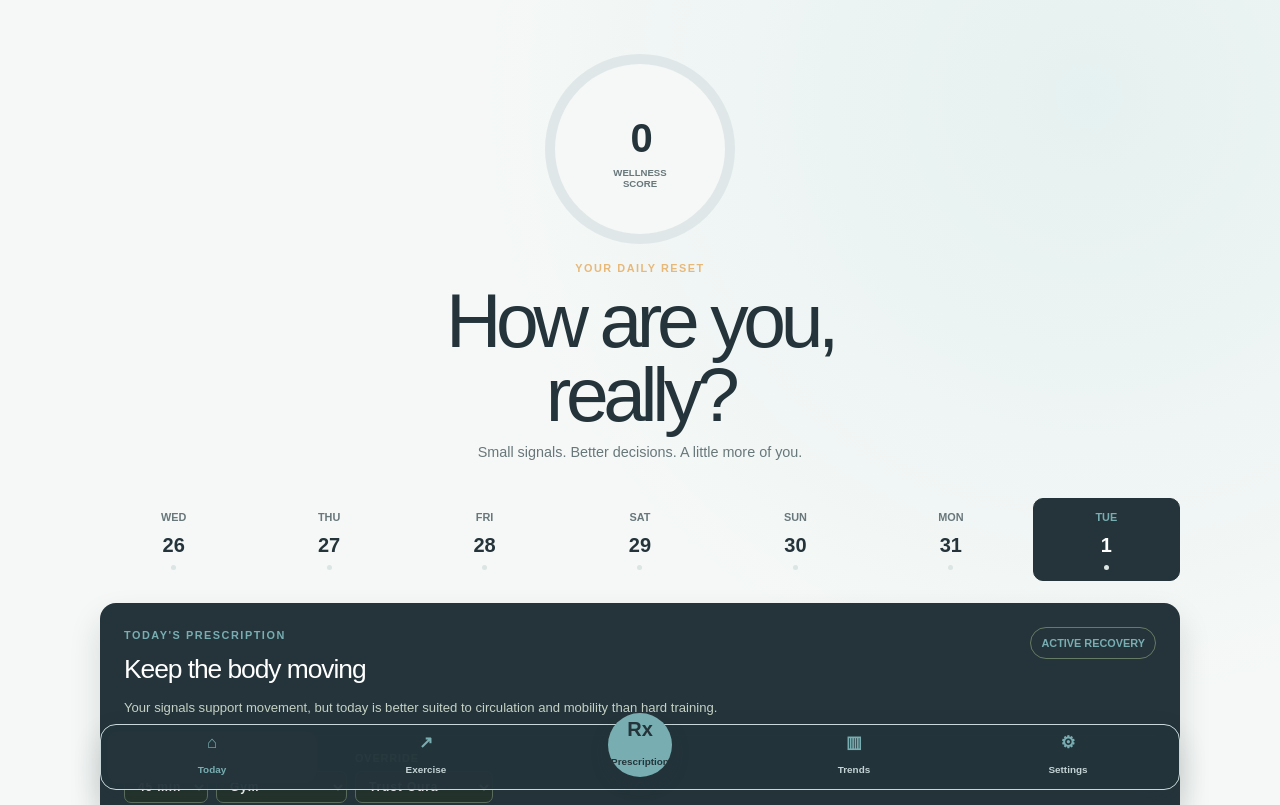
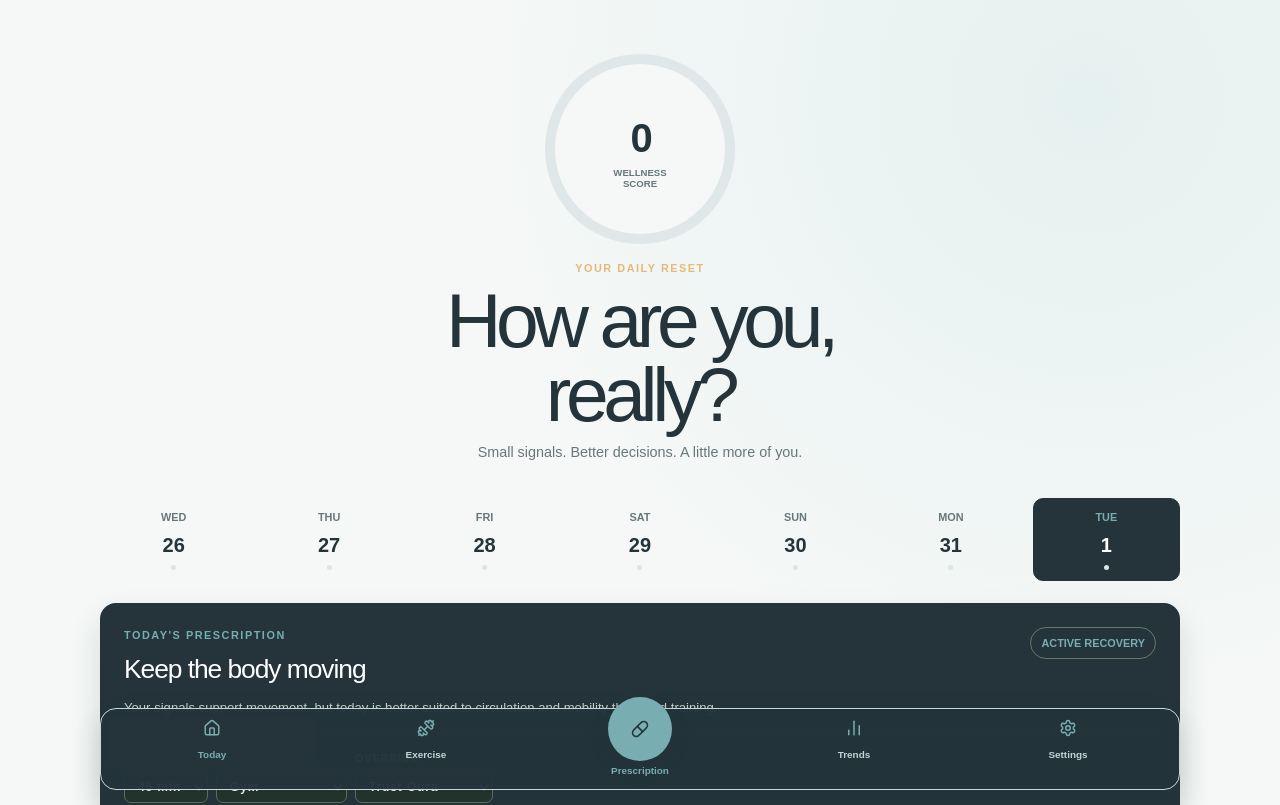
Before and after one commit to brettmay11-ai/75hard, a Next.js app: page / in a window 1280 px wide. Shown: the top 805 px of the page. Built offline with nearby package versions, Linux system fonts and the light colour scheme.

Commit message:
Use native icons in bottom navigation

```diff
--- a/app/globals.css
+++ b/app/globals.css
@@ -128,16 +128,13 @@ h3 { margin-top: 5px; font-size: 1.35rem; letter-spacing: -.04em; }
 .history-list output { color: var(--orange); font-size: 1.1rem; font-weight: 900; }
 .settings-list a, .settings-list button { justify-self: start; border: 0; border-radius: 999px; background: var(--ink); padding: 8px 11px; color: white; font-size: .72rem; font-weight: 900; text-decoration: none; }
 .settings-list .danger-link { background: #9d493e; }
-.bottom-nav { position: sticky; bottom: 10px; z-index: 10; display: grid; grid-template-columns: repeat(5, 1fr); gap: 4px; margin-top: 32px; border: 1px solid #c8d8da; border-radius: 16px; background: rgb(36 52 58 / .97); padding: 6px; box-shadow: 0 12px 28px rgb(36 52 58 / .16); }
+.bottom-nav { position: sticky; bottom: 10px; z-index: 10; display: grid; grid-template-columns: repeat(5, 1fr); gap: 4px; margin-top: 32px; border: 1px solid #c8d8da; border-radius: 16px; background: rgb(36 52 58 / .97); padding: 6px 6px 22px; box-shadow: 0 12px 28px rgb(36 52 58 / .16); }
 .bottom-nav button { display: grid; min-height: 52px; place-items: center; border: 0; border-radius: 11px; background: transparent; color: #c4d3d5; font-size: .62rem; font-weight: 900; gap: 3px; }
-.bottom-nav button::before { display: block; color: var(--green); font-size: 1.05rem; line-height: 1; }
-.bottom-nav button:nth-child(1)::before { content: "⌂"; }
-.bottom-nav button:nth-child(2)::before { content: "↗"; }
-.bottom-nav button:nth-child(3)::before { content: "Rx"; font-size: .92rem; font-weight: 900; }
-.bottom-nav button:nth-child(4)::before { content: "▥"; }
-.bottom-nav button:nth-child(5)::before { content: "⚙"; }
-.bottom-nav button:nth-child(3) { width: 64px; height: 64px; min-height: 64px; justify-self: center; margin-top: -18px; border: 0; border-radius: 50%; background: var(--green); color: var(--ink); box-shadow: 0 8px 18px rgb(36 52 58 / .22); }
-.bottom-nav button:nth-child(3)::before { color: var(--ink); font-size: 1.25rem; }
+.nav-icon { display: grid; place-items: center; color: var(--green); line-height: 1; }
+.nav-label { white-space: nowrap; }
+.bottom-nav button:nth-child(3) { position: relative; width: 64px; height: 64px; min-height: 64px; justify-self: center; margin-top: -18px; border-radius: 50%; background: var(--green); color: var(--ink); box-shadow: 0 8px 18px rgb(36 52 58 / .22); }
+.bottom-nav button:nth-child(3) .nav-label { position: absolute; bottom: -18px; color: var(--green); font-size: .62rem; }
+.bottom-nav button:nth-child(3) .nav-icon { color: var(--ink); }
 .bottom-nav-active { background: var(--ink) !important; color: var(--green) !important; }
 .bottom-nav button:nth-child(3).bottom-nav-active { background: var(--green) !important; color: var(--ink) !important; }
 @media (max-width: 700px) { .prescription-controls { display: grid; grid-template-columns: repeat(3, 1fr); } .prescription-controls select { width: 100%; } .page-section { padding-top: 42px; } .settings-list > div { align-items: flex-start; flex-direction: column; } }
--- a/app/page.tsx
+++ b/app/page.tsx
@@ -1,5 +1,6 @@
 "use client";
 
+import { Activity, ChartNoAxesColumn, Dumbbell, House, Pill, Settings, type LucideIcon } from "lucide-react";
 import { type TouchEvent, useEffect, useMemo, useRef, useState } from "react";
 
 type WorkoutType = "none" | "strength" | "run" | "cycle" | "sport" | "mobility";
@@ -32,6 +33,7 @@ function prescription(entry: Entry, history: Entry[], oura: Oura | null, limit:
 function workoutName(workout: OuraWorkout) { return String(workout.type || workout.activity || workout.name || workout.label || "Workout").replaceAll("_", " "); }
 function workoutDate(workout: OuraWorkout) { return String(workout.day || workout.start_datetime || workout.start_time || ""); }
 function workoutDuration(workout: OuraWorkout) { const seconds = Number(workout.duration || workout.duration_seconds); return Number.isFinite(seconds) && seconds > 0 ? `${Math.round(seconds / 60)} min` : "Duration unavailable"; }
+function tabIcon(id: Tab): LucideIcon { return id === "today" ? House : id === "exercise" ? Dumbbell : id === "prescription" ? Pill : id === "trends" ? ChartNoAxesColumn : Settings; }
 
 export default function Home() {
   const today = dateKey();
@@ -84,7 +86,7 @@ export default function Home() {
       {tab === "trends" && <section className="page-section"><p className="eyebrow">Patterns, not perfection</p><h2>Your week at a glance</h2><p className="muted">Use trends to notice what helps, not to grade yourself.</p><div className="trend-grid">{recentDates.map((date) => { const item = state.entries[date] ?? createEntry(date); return <div className="trend-row" key={date}><strong>{new Intl.DateTimeFormat("en-US", { weekday: "short" }).format(new Date(`${date}T12:00:00`))}</strong><div className="trend-bar"><span style={{ width: `${score(item)}%` }} /></div><output>{score(item)}</output></div>; })}</div></section>}
       {tab === "history" && <section className="page-section"><p className="eyebrow">Your record</p><h2>Past check-ins</h2><p className="muted">Tap a day to reopen its reflection and prescription.</p><div className="history-list">{Object.values(state.entries).sort((a, b) => b.date.localeCompare(a.date)).slice(0, 30).map((item) => <button key={item.date} onClick={() => { setSelectedDate(item.date); setTab("today"); }} type="button"><span><strong>{item.date}</strong><small>{item.workoutType === "none" ? "No workout logged" : item.workoutType} {item.note ? " / note saved" : ""}</small></span><output>{score(item)}</output></button>)}</div></section>}
       {tab === "settings" && <section className="page-section"><p className="eyebrow">Your space</p><h2>Settings</h2><div className="settings-list"><div><strong>Oura connection</strong><small>{connected ? "Connected and read-only" : "Not connected"}</small><a href="/api/integrations/oura/start">{connected ? "Reconnect Oura" : "Log in to Oura"}</a></div><div><strong>Privacy</strong><small>Your check-ins are stored on this device.</small><button onClick={() => { const blob = new Blob([JSON.stringify(state, null, 2)], { type: "application/json" }); const url = URL.createObjectURL(blob); const link = document.createElement("a"); link.href = url; link.download = `well-being-${today}.json`; link.click(); URL.revokeObjectURL(url); }} type="button">Export my data</button><button className="danger-link" onClick={() => { if (window.confirm("Delete all local check-ins?")) { setState({ entries: {} }); window.localStorage.removeItem(STORAGE_KEY); } }} type="button">Delete local data</button></div></div></section>}
-      <nav className="bottom-nav" aria-label="Main navigation">{tabs.map((item) => <button className={tab === item.id ? "bottom-nav-active" : ""} key={item.id} onClick={() => setTab(item.id)} type="button">{item.label}</button>)}</nav>
+      <nav className="bottom-nav" aria-label="Main navigation">{tabs.map((item) => { const Icon = tabIcon(item.id); return <button aria-label={item.label} className={tab === item.id ? "bottom-nav-active" : ""} key={item.id} onClick={() => setTab(item.id)} type="button"><span className="nav-icon"><Icon aria-hidden="true" size={18} strokeWidth={2} /></span><span className="nav-label">{item.label}</span></button>; })}</nav>
       <footer className="privacy-note"><span className="privacy-dot" /> Your check-ins stay on this device.</footer>
     </div>
   </main>;
--- a/package.json
+++ b/package.json
@@ -17,6 +17,7 @@
   "dependencies": {
     "@types/web-push": "^3.6.4",
     "drizzle-orm": "0.45.2",
+    "lucide-react": "^1.38.0",
     "next": "16.2.6",
     "react": "19.2.6",
     "react-dom": "19.2.6",
```
Also changed, not shown: 1 other file (tests, documents, lock files or other folders).
